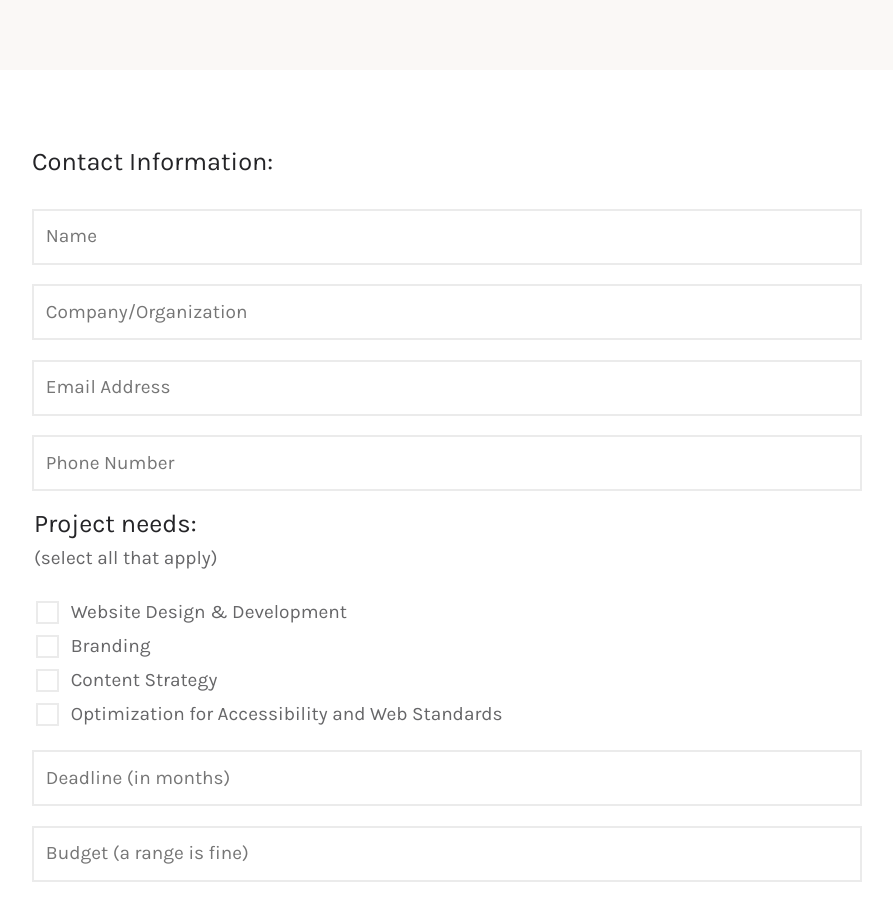
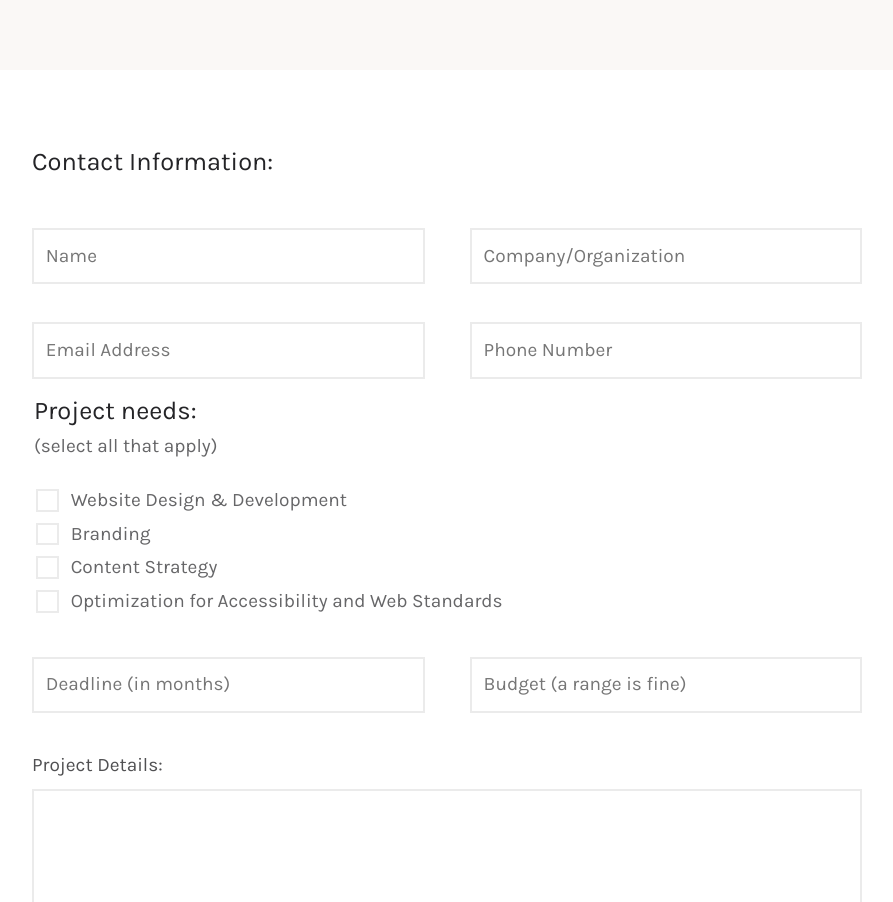
Before and after one commit to claxondesignco/claxondesignco.github.io, a Jekyll site: the page built from index.md, in a window 1280 px wide. Shown: the part 4943-5845 px from the top of the page, without its empty margins (256-1149 px from the left). Built offline with Jekyll 4.4.1, drawn with Linux system fonts in a browser that asks for light colours; comment, search, counter and statistics services are not loaded.

Commit message:
Added columns to form.

```diff
--- a/_includes/contactform.html
+++ b/_includes/contactform.html
@@ -1,5 +1,6 @@
  <form id="contact_form" action="https://formspree.io/&#097;&#100;&#097;&#109;&#064;&#099;&#108;&#097;&#120;&#111;&#110;&#100;&#101;&#115;&#105;&#103;&#110;&#046;&#099;&#111;" method="POST">
   <h3>Contact Information:</h3>
+  <div class="columns columns-2">
     <div>
       <label for="name">Name</label>
       <input name="client-name" type="text" id="name">
@@ -8,6 +9,8 @@
       <label for="company">Company/Organization</label>
       <input name="client-company" type="text" id="company">
     </div>
+  </div>
+  <div class="columns columns-2">
     <div>
       <label for="email">Email Address</label>
       <input name="_replyto" type="email" id="email">
@@ -15,6 +18,7 @@
     <div>
       <label for="phone-number">Phone Number</label>
       <input name="client-phone" type="tel" id="phone-number">
+    </div>
   </div>
   <fieldset>
     <legend><h3>Project needs:</h3><span>(select all that apply)</span>
@@ -24,6 +28,7 @@
     <input id="content-strategy" type="checkbox" name="project-needs-content-strategy" value="Content Strategy"><label for="content-strategy">Content Strategy</label><br>
     <input id="optimization" type="checkbox" name="project-needs-optimization" value="Optimization for accessibility and web standards"><label for="optimization">Optimization for Accessibility and Web Standards</label>
   </fieldset>
+  <div class="columns columns-2">
     <div>
       <label for="deadline">Deadline (in months)</label>
       <input name="deadline" type="text" id="deadline">
@@ -32,7 +37,8 @@
       <label for="budget">Budget (a range is fine)</label>
       <input name="budget" type="text" id="budget">
     </div>
-  <label for="project-details"><h3>Project Details:</h3></label>
+  </div>
+  <label for="project-details">Project Details:</label>
   <textarea rows="6" id="project-details" name="project-details"></textarea>
   <input type="submit" value="Send" />
   <input type="hidden" name="_next" value="http://claxondesign.co/thanks/" />
```
Lines whose indentation alone changed are shown as unchanged.
